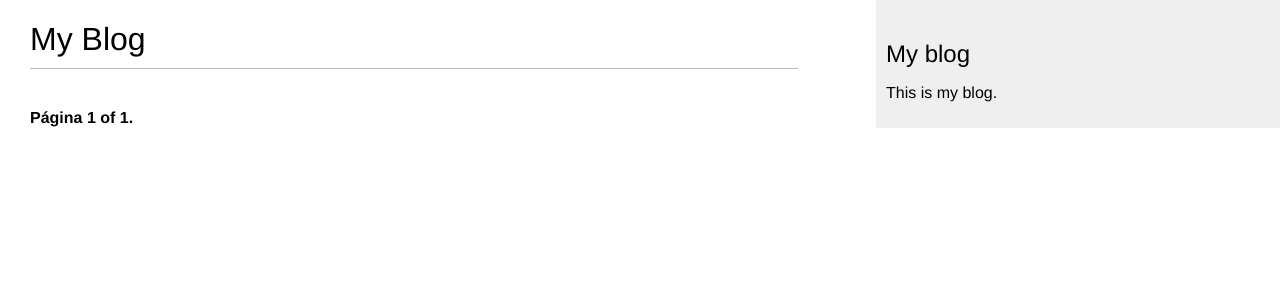
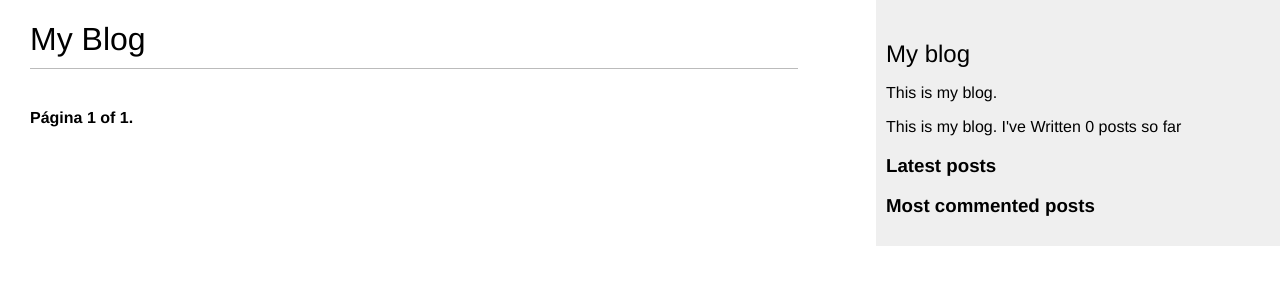
Before and after one commit to heltonteixeira92/blog, a Django app: page /blog/ in a window 1280 px wide. Shown: the top 300 px of the page. Run offline with Django 3.2, Linux system fonts and the light colour scheme; data that the repository does not hold is empty.

Commit message:
tags de templates personalizadas

```diff
--- a/blog/models.py
+++ b/blog/models.py
@@ -3,6 +3,7 @@ from django.utils import timezone
 from django.contrib.auth.models import User
 from django.urls import reverse
 from taggit.managers import TaggableManager
+
 
 class PublishedManager(models.Manager):
     def get_queryset(self):
--- a/blog/templates/blog/base.html
+++ b/blog/templates/blog/base.html
@@ -1,3 +1,4 @@
+{% load blog_tags %}
 {% load static %}
 <!DOCTYPE html>
 <html>
@@ -13,6 +14,18 @@
   <div id="sidebar">
     <h2>My blog</h2>
     <p>This is my blog.</p>
+    <p> This is my blog. I've Written {% total_posts %} posts so far </p>
+    <h3>Latest posts</h3>
+    {% show_latest_posts 3 %}
+    <h3>Most commented posts</h3>
+    {% get_most_commented_posts as most_commented_posts %}
+    <ul>
+      {% for post in most_commented_posts %}
+        <li>
+          <a href="{{ post.get_absolute_url }}">{{ post.title }}</a>
+        </li>
+      {% endfor %}
+    </ul>
   </div>
 </body>
 </html>
--- /dev/null
+++ b/blog/templates/blog/post/latest_posts.html
@@ -0,0 +1,7 @@
+<ul>
+    {% for post in latest_posts %}
+    <li>
+        <a href="{{ post.get_absolute_url }}"> {{ post.title }}</a>
+    </li>
+    {% endfor %}
+</ul>
--- /dev/null
+++ b/blog/templatetags/blog_tags.py
@@ -0,0 +1,23 @@
+from django import template
+from ..models import Post
+from django.db.models import Count
+
+register = template.Library()
+
+
+@register.simple_tag
+def total_posts():
+    return Post.published.count()
+
+
+@register.inclusion_tag('blog/post/latest_posts.html')
+def show_latest_posts(count=5):
+    latest_posts = Post.published.order_by('-publish')[:count]
+    return {'latest_posts': latest_posts}
+
+
+@register.simple_tag
+def get_most_commented_posts(count=5):
+    return Post.published.annotate(
+        total_comments=Count('comments')
+    ).order_by('-total_comments')[:count]
```
Also changed, not shown: blog/templatetags/__init__.py (added).
